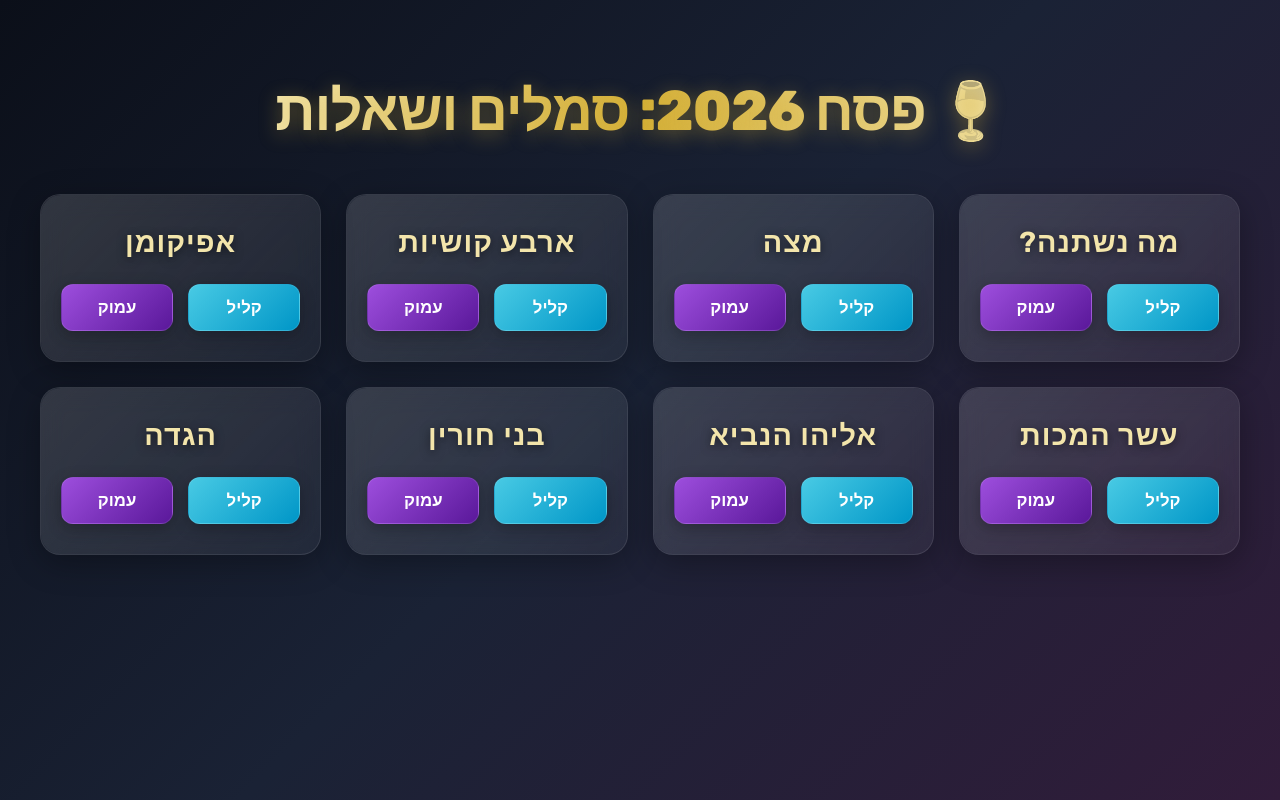
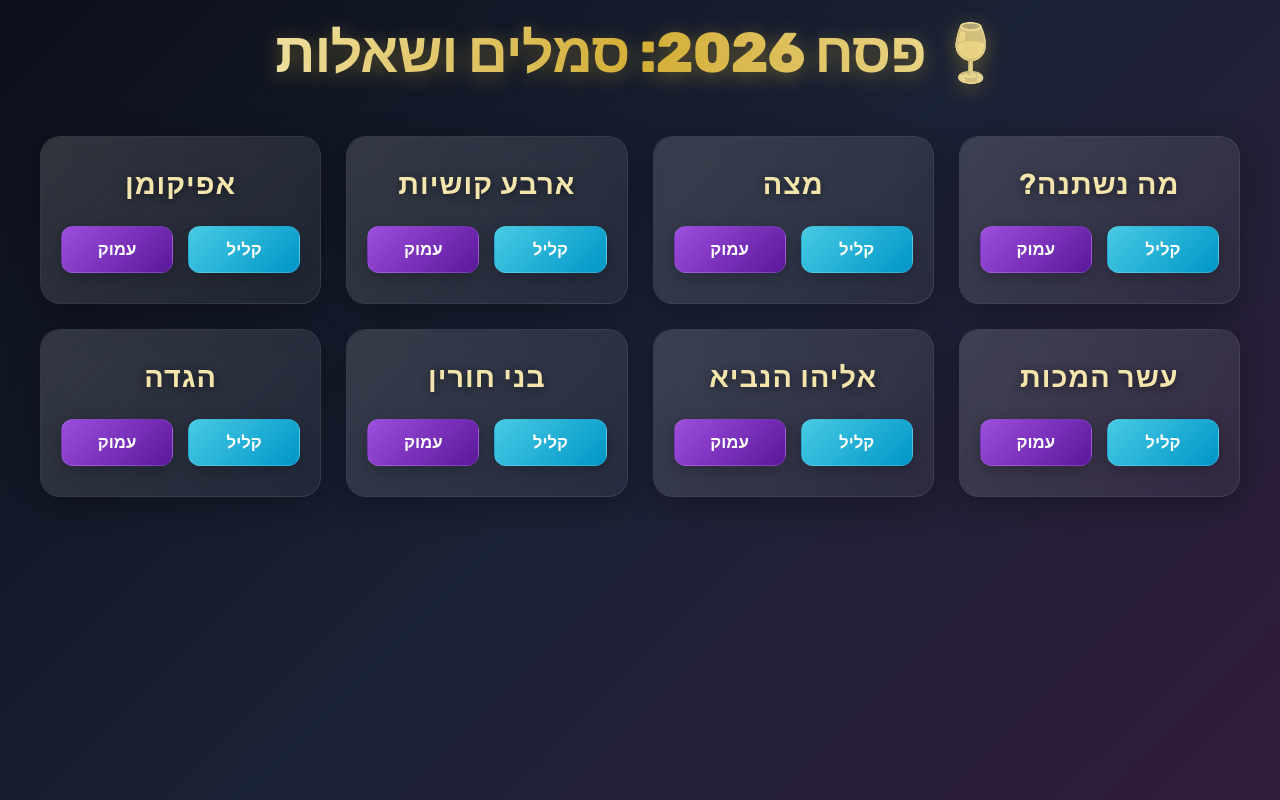
Before and after one commit to Etgoz/PesachActivity, a plain HTML site: page index.html in a window 1280 px wide. Drawn offline with Linux system fonts and the light colour scheme.

Commit message:
UI updates and rename to index.html

```diff
--- a/style.css
+++ b/style.css
@@ -19,7 +19,7 @@ body {
     align-items: center;
     min-height: 100vh;
     margin: 0;
-    padding: 40px 20px;
+    padding: 10px 20px 40px;
     box-sizing: border-box;
     overflow-x: hidden;
 }
@@ -28,6 +28,7 @@ h1 {
     font-size: 3.5rem;
     font-weight: 800;
     text-align: center;
+    margin-top: 10px;
     margin-bottom: 50px;
     background: linear-gradient(to right, #f3e5ab, #d4af37, #f3e5ab);
     -webkit-background-clip: text;
```
